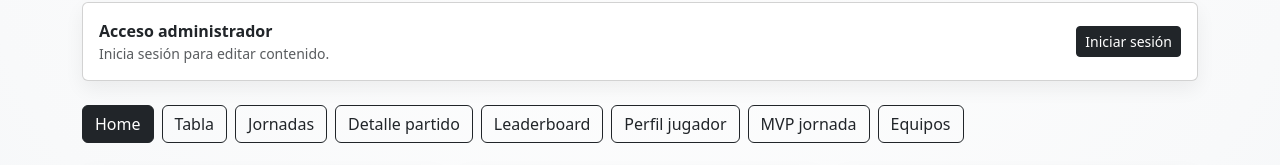
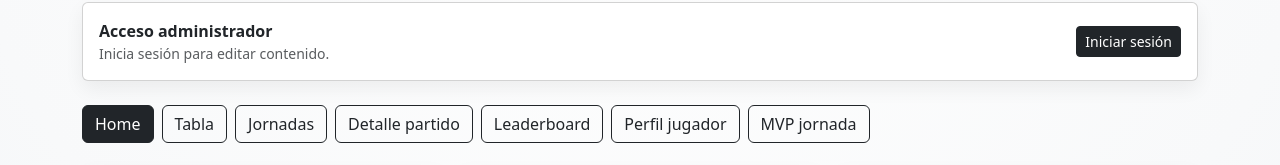
Before and after one commit to yosi3485/liga-basket-app, a Vue app: page / in a window 1280 px wide. Shown: the part 242-407 px from the top of the page. Built offline with nearby package versions, Linux system fonts and the light colour scheme; no server answers; the database is empty.

Commit message:
Adding New Features

```diff
--- a/src/App.vue
+++ b/src/App.vue
@@ -11,7 +11,6 @@ import PlayersLeaderboard from './components/PlayersLeaderboard.vue'
 import PlayersManager from './components/PlayersManager.vue'
 import PlayerUsersManager from './components/PlayerUsersManager.vue'
 import TableView from './components/TableView.vue'
-// import TeamOverview from './components/TeamOverview.vue'
 import TeamsManager from './components/TeamsManager.vue'
 import { useAuth } from './composables/useAuth'
 
@@ -23,7 +22,6 @@ type AppTab =
     | 'match_details'
     | 'player_profile'
     | 'mvp_vote'
-    | 'team_view'
     | 'new_match_flow'
     | 'teams'
     | 'players'
@@ -43,8 +41,7 @@ const publicTabs = computed<AppTab[]>(() => [
   'match_details',
   'leaderboard',
   'player_profile',
-  'mvp_vote',
-  'team_view'
+  'mvp_vote'
 ])
 
 const adminTabs = computed<AppTab[]>(() => [
@@ -89,7 +86,6 @@ function tabLabel(tab: AppTab) {
         match_details: 'Detalle partido',
         player_profile: 'Perfil jugador',
         mvp_vote: 'MVP jornada',
-        team_view: 'Equipos',
         new_match_flow: 'Nuevo partido',
         teams: 'Equipos admin',
         players: 'Jugadores',
@@ -182,9 +178,6 @@ watch(isAdmin, (newIsAdmin) => {
             <li v-if="isTabVisible('mvp_vote')">
               <button class="dropdown-item" type="button" @click="activeTab = 'mvp_vote'">MVP jornada</button>
             </li>
-            <li v-if="isTabVisible('team_view')">
-              <button class="dropdown-item" type="button" @click="activeTab = 'team_view'">Equipos</button>
-            </li>
 
             <li v-if="isTabVisible('new_match_flow')">
               <button class="dropdown-item" type="button" @click="activeTab = 'new_match_flow'">Nuevo partido</button>
@@ -210,7 +203,6 @@ watch(isAdmin, (newIsAdmin) => {
         <button v-if="isTabVisible('leaderboard')" type="button" class="btn" :class="activeTab === 'leaderboard' ? 'btn-dark' : 'btn-outline-dark'" @click="activeTab = 'leaderboard'">Leaderboard</button>
         <button v-if="isTabVisible('player_profile')" type="button" class="btn" :class="activeTab === 'player_profile' ? 'btn-dark' : 'btn-outline-dark'" @click="activeTab = 'player_profile'">Perfil jugador</button>
         <button v-if="isTabVisible('mvp_vote')" type="button" class="btn" :class="activeTab === 'mvp_vote' ? 'btn-dark' : 'btn-outline-dark'" @click="activeTab = 'mvp_vote'">MVP jornada</button>
-        <button v-if="isTabVisible('team_view')" type="button" class="btn" :class="activeTab === 'team_view' ? 'btn-dark' : 'btn-outline-dark'" @click="activeTab = 'team_view'">Equipos</button>
 
         <button v-if="isTabVisible('new_match_flow')" type="button" class="btn" :class="activeTab === 'new_match_flow' ? 'btn-dark' : 'btn-outline-dark'" @click="activeTab = 'new_match_flow'">Nuevo partido</button>
         <button v-if="isTabVisible('teams')" type="button" class="btn" :class="activeTab === 'teams' ? 'btn-dark' : 'btn-outline-dark'" @click="activeTab = 'teams'">Equipos admin</button>
@@ -263,12 +255,6 @@ watch(isAdmin, (newIsAdmin) => {
       </div>
     </section>
 
-<!--    <section v-else-if="activeTab === 'team_view'" class="row g-4">-->
-<!--      <div class="col-12">-->
-<!--        <TeamOverview />-->
-<!--      </div>-->
-<!--    </section>-->
-
     <section v-else-if="activeTab === 'new_match_flow'" class="row g-4">
       <div class="col-12">
         <NewMatchFlow @completed="handleFlowCompleted" />
```
